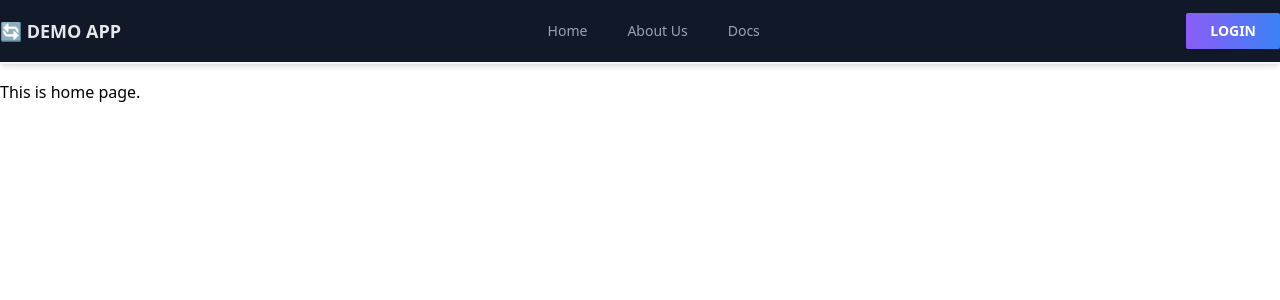
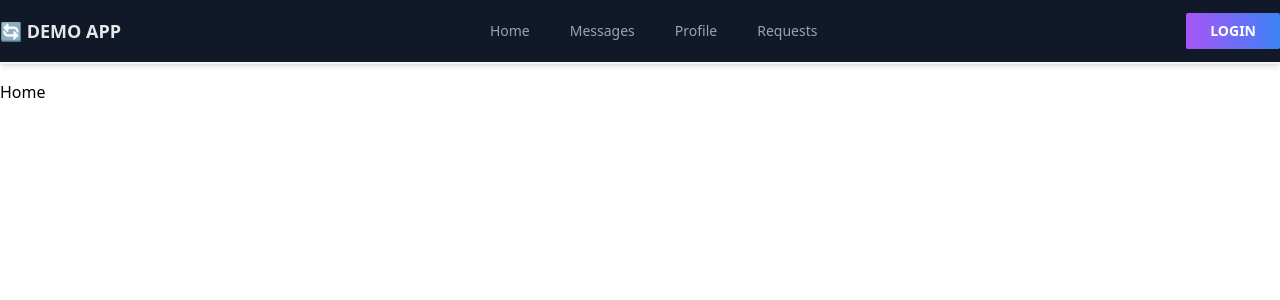
Before and after one commit to Prajay-Chaudhary/aid-platform-frontend, a React (Vite) app: page / in a window 1280 px wide. Shown: the top 300 px of the page. Built offline with nearby package versions, Linux system fonts and the light colour scheme.

Commit message:
routing configuration with simple navbar

```diff
--- a/index.html
+++ b/index.html
@@ -1,13 +1,16 @@
 <!DOCTYPE html>
 <html lang="en">
-  <head>
+
+<head>
     <meta charset="UTF-8" />
     <link rel="icon" type="image/svg+xml" href="/src/static/favicon.svg" />
     <meta name="viewport" content="width=device-width, initial-scale=1.0" />
-    <title>Vite App</title>
-  </head>
-  <body>
+    <title>Aid platform</title>
+</head>
+
+<body>
     <div id="root"></div>
     <script type="module" src="/src/main.jsx"></script>
-  </body>
+</body>
+
 </html>
--- a/src/App.jsx
+++ b/src/App.jsx
@@ -1,21 +1,25 @@
-import React from 'react';
-import Navbar from './components/Navbar';
-import {BrowserRouter as Router, Routes, Route } from 'react-router-dom';
-import Home from './pages/Home';
-import About from './pages/About';
+import React from "react";
+import Navbar from "./components/Navbar";
+import { BrowserRouter as Router, Routes, Route } from "react-router-dom";
+import Home from "./pages/Home";
+import Message from "./pages/Message";
+import Profile from "./pages/Profile";
+import Request from "./pages/Request";
 
 function App() {
   return (
     <Router>
-    <div className="pt-20">
-      <Navbar />
-      <Routes>
-        <Route path="/" element={<Home />}/>
-        <Route path="/about" element={<About />} />
-      </Routes>
-    </div>
+      <div className="pt-20">
+        <Navbar />
+        <Routes>
+          <Route path="/" element={<Home />} />
+          <Route path="/message" element={<Message />} />
+          <Route path="/profile" element={<Profile />} />
+          <Route path="/request" element={<Request />} />
+        </Routes>
+      </div>
     </Router>
-  )
+  );
 }
 
-export default App
+export default App;
--- a/src/components/Navbar.jsx
+++ b/src/components/Navbar.jsx
@@ -1,12 +1,12 @@
 import React from "react";
-import {Link} from 'react-router-dom';
+import { Link } from "react-router-dom";
 
-function Button({text, bg, padding}) {
+function Button({ text, bg, padding }) {
   return (
     <div>
       <button
         className={`
-          ${padding || 'px-6 py-2'} text-sm font-semibold uppercase
+          ${padding || "px-6 py-2"} text-sm font-semibold uppercase
           rounded-sm text-white transition ${bg}`}
       >
         <span>{text}</span>
@@ -14,7 +14,6 @@ function Button({text, bg, padding}) {
     </div>
   );
 }
-
 
 function Navbar() {
   return (
@@ -25,13 +24,33 @@ function Navbar() {
         </h1>
         <div>
           <ul className="flex items-center space-x-10 text-sm">
-            <li><Link to="/" className="text-gray-400 hover:text-gray-100">Home</Link></li>
-            <li><Link to="/about" className="text-gray-400 hover:text-gray-100">About Us</Link></li>
-            <li><Link to="/docs" className="text-gray-400 hover:text-gray-100">Docs</Link></li>
+            <li>
+              <Link to="/" className="text-gray-400 hover:text-gray-100">
+                Home
+              </Link>
+            </li>
+            <li>
+              <Link to="/message" className="text-gray-400 hover:text-gray-100">
+                Messages
+              </Link>
+            </li>
+            <li>
+              <Link to="/profile" className="text-gray-400 hover:text-gray-100">
+                Profile
+              </Link>
+            </li>
+            <li>
+              <Link to="/request" className="text-gray-400 hover:text-gray-100">
+                Requests
+              </Link>
+            </li>
           </ul>
         </div>
         <div>
-          <Button text="Login" bg="bg-gradient-to-r from-purple-500 to-blue-500"/>
+          <Button
+            text="Login"
+            bg="bg-gradient-to-r from-purple-500 to-blue-500"
+          />
         </div>
       </nav>
     </div>
--- a/src/pages/About.jsx
+++ /dev/null
@@ -1,11 +0,0 @@
-import React from 'react'
-
-function About() {
-  return (
-    <div>
-      <h1>This is about page.</h1>
-    </div>
-  )
-}
-
-export default About
--- a/src/pages/Home.jsx
+++ b/src/pages/Home.jsx
@@ -1,10 +1,8 @@
 import React from 'react'
 
-function Home() {
+const Home = () => {
   return (
-    <div>
-      <h1>This is home page.</h1>
-    </div>
+    <div>Home</div>
   )
 }
 
--- /dev/null
+++ b/src/pages/Message.jsx
@@ -0,0 +1,9 @@
+import React from 'react'
+
+const Message = () => {
+  return (
+    <div>Message</div>
+  )
+}
+
+export default Message
--- /dev/null
+++ b/src/pages/Profile.jsx
@@ -0,0 +1,9 @@
+import React from 'react'
+
+const Profile = () => {
+  return (
+    <div>Profile</div>
+  )
+}
+
+export default Profile
--- /dev/null
+++ b/src/pages/Request.jsx
@@ -0,0 +1,9 @@
+import React from 'react'
+
+const Request = () => {
+  return (
+    <div>Request</div>
+  )
+}
+
+export default Request
--- a/tailwind.config.js
+++ b/tailwind.config.js
@@ -1,7 +1,6 @@
 module.exports = {
   mode: "jit",
-  purge: ['./src/**/*.{js,jsx,ts,tsx}', './public/index.html'],
-  darkMode: false, // or 'media' or 'class'
+  content: ["./src/**/*.{js,jsx,ts,tsx}", "./public/index.html"],
   theme: {
     extend: {},
   },
@@ -9,4 +8,4 @@ module.exports = {
     extend: {},
   },
   plugins: [],
-}
+};
--- a/vite.config.js
+++ b/vite.config.js
@@ -1,7 +1,7 @@
-import { defineConfig } from 'vite'
-import reactRefresh from '@vitejs/plugin-react-refresh'
+import { defineConfig } from "vite";
+import reactRefresh from "@vitejs/plugin-react-refresh";
 
 // https://vitejs.dev/config/
 export default defineConfig({
-  plugins: [reactRefresh()]
-})
+  plugins: [reactRefresh()],
+});
```
Also changed, not shown: package.json (+7 -7 lines), src/main.jsx (+6 -6 lines), 1 other file (tests, documents, lock files or other folders).
